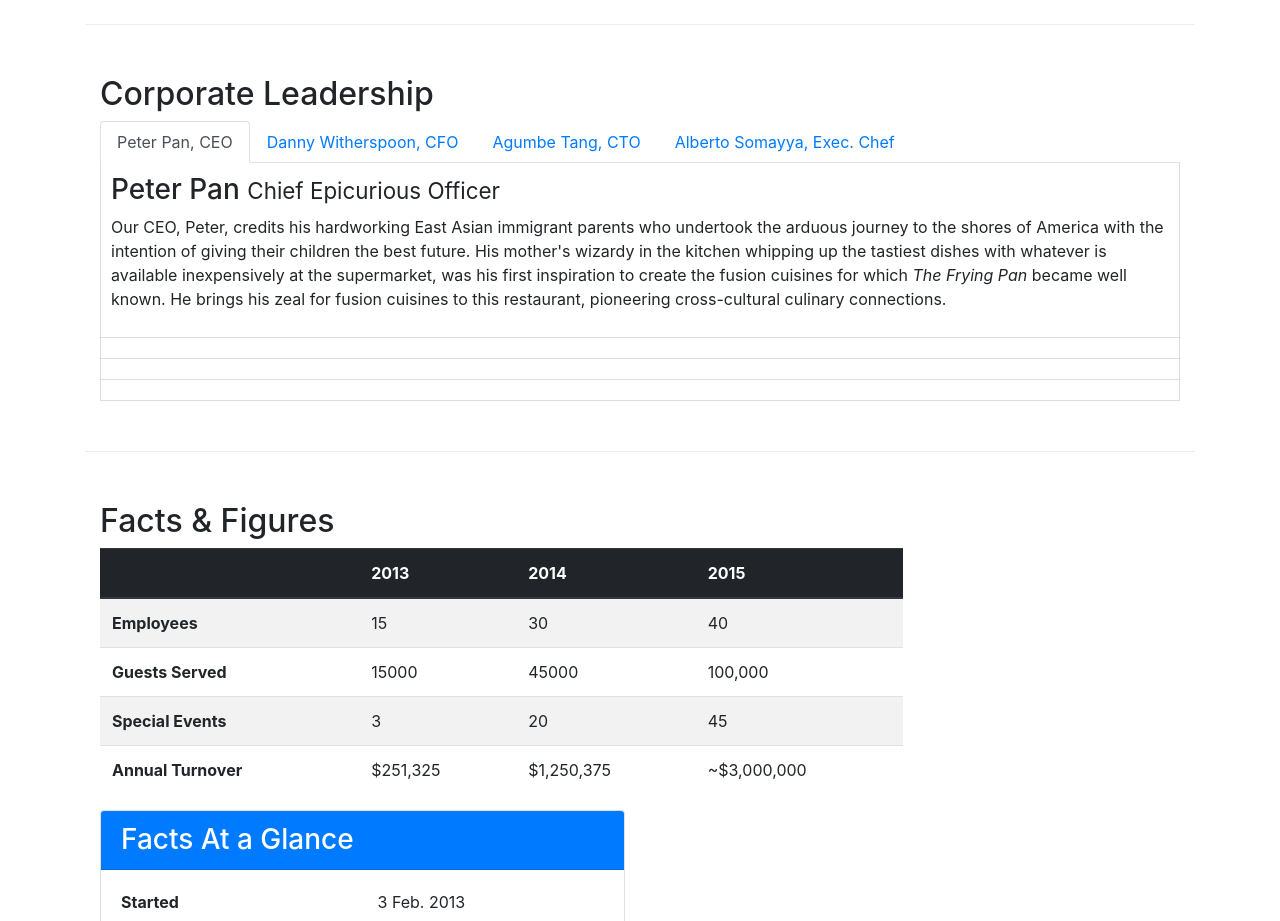
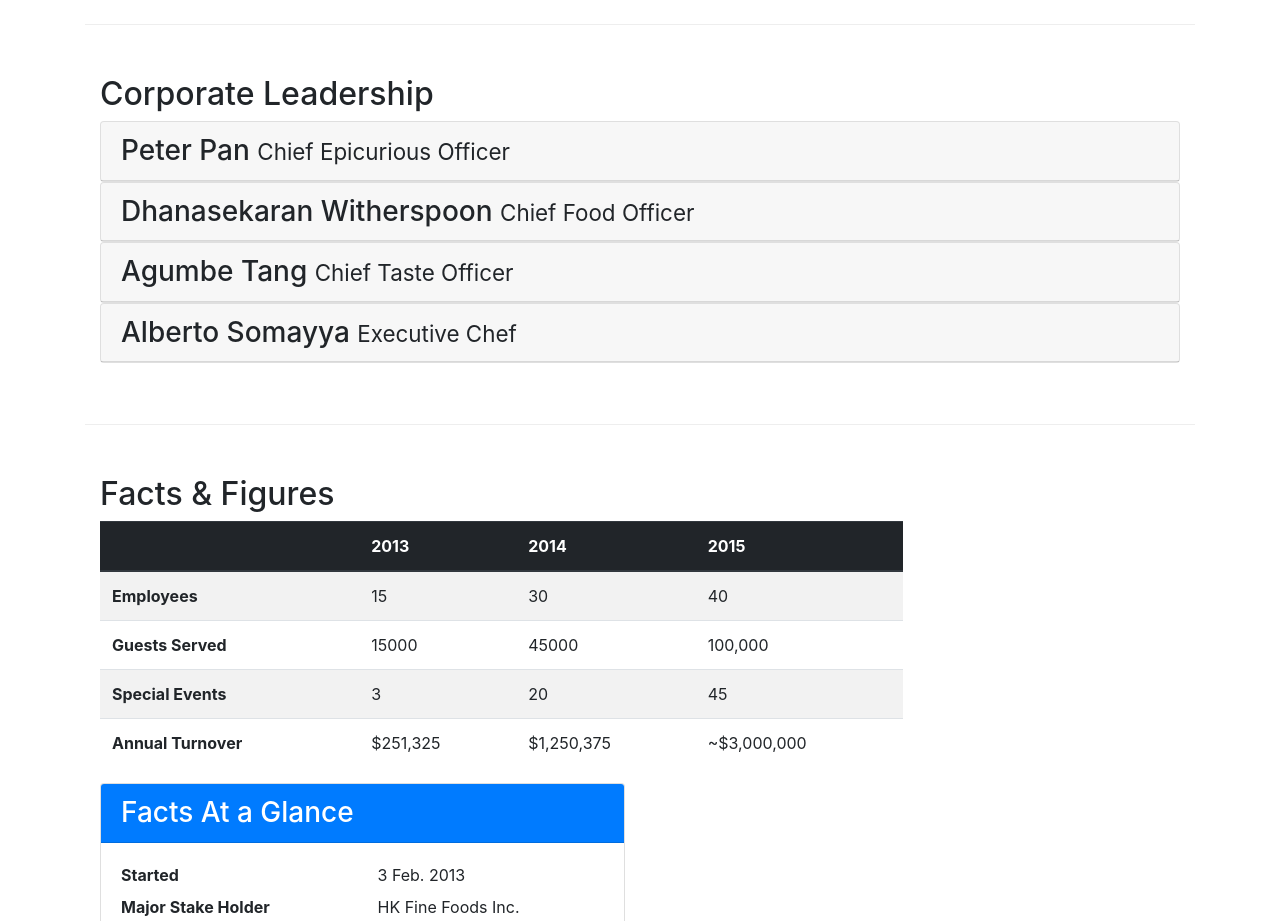
Before and after one commit to DenverEllis/conFusion, a website: page aboutus.html in a window 1280 px wide. Shown: the part 840-1761 px from the top of the page. Drawn offline with nearby package versions, Linux system fonts and the light colour scheme.

Commit message:
Accordion from Guide 13

```diff
--- a/aboutus.html
+++ b/aboutus.html
@@ -87,46 +87,66 @@
         <div class="row row-content">
             <div class="col col-sm col-md">
                 <h2>Corporate Leadership</h2>
-                <ul class="nav nav-tabs">
-                    <li class="nav-item">
-                        <a class="nav-link active" href="#peter"role="tab" data-toggle="tab">Peter Pan, CEO</a>
-                    </li>
-                    <li class="nav-item">
-                        <a class="nav-link" href="#danny" role="tab"data-toggle="tab">Danny Witherspoon, CFO</a>
-                    </li>
-                    <li class="nav-item">
-                        <a class="nav-link" href="#agumbe"role="tab"data-toggle="tab">Agumbe Tang, CTO</a>
-                    </li>
-                    <li class="nav-item">
-                        <a class="nav-link" href="#alberto" role="tab"data-toggle="tab">Alberto Somayya, Exec. Chef</a>
-                    </li>
-                </ul>
 
-                <div class="tab-content">
-                    <div role="tabpanel" class="tab-pane fade show active" id="peter">
-                        <h3>Peter Pan <small>Chief Epicurious Officer</small></h3>
+                <div id="accordion">
+                    <div class="card">
+                        <div class="card-header" role="tab" id="peterhead">
+                            <h3 class="mb-0">
+                                <a data-toggle="collapse" data-target="#peter">
+                                    Peter Pan <small>Chief Epicurious Officer</small>
+                                </a>
+                            </h3>
+                        </div>
+                        <div class="collapse" id="peter" data-parent="#accordion">
+                            <div class="card-body">
                                 <p class="d-none d-sm-block">Our CEO, Peter, credits his hardworking East Asian immigrant parents who undertook the arduous journey to the shores of America with the intention of giving their children the best future. His mother's wizardy in the kitchen whipping up the tastiest dishes with whatever is available inexpensively at the supermarket, was his first inspiration to create the fusion cuisines for which <em>The Frying Pan</em> became well known. He brings his zeal for fusion cuisines to this restaurant, pioneering cross-cultural culinary connections.</p>
                             </div>
                         </div>
+                    </div>
 
-                <div class="tab-content">
-                    <div role="tabpanel" class="tab-pane hide fade" id="danny">
-                        <h3>Dhanasekaran Witherspoon <small>Chief Food Officer</small></h3>
+                    <div class="card">
+                        <div class="card-header" role="tab" id="dannyhead">
+                            <h3 class="mb-0">
+                                <a data-toggle="collapse" data-target="#danny">
+                                    Dhanasekaran Witherspoon <small>Chief Food Officer</small>
+                                </a>
+                            </h3>
+                        </div>
+                        <div class="collapse" id="danny" data-parent="accordion">
+                            <div class="card-body">
                                 <p class="d-none d-sm-block">Our CFO, Danny, as he is affectionately referred to by his colleagues, comes from a long established family tradition in farming and produce. His experiences growing up on a farm in the Australian outback gave him great appreciation for varieties of food sources. As he puts it in his own words, <em>Everything that runs, wins, and everything that stays, pays!</em></p>
                             </div>
                         </div>
+                    </div>
 
-                <div class="tab-content">
-                    <div role="tabpanel" class="tab-pane hide fade" id="agumbe">
-                        <h3>Agumbe Tang <small>Chief Taste Officer</small></h3>
+                    <div class="card">
+                        <div class="card-header" role="tab" id="agumbehead">
+                            <h3 class="mb-0">
+                                <a data-toggle="collapse" data-target="#agumbe">
+                                    Agumbe Tang <small>Chief Taste Officer</small>
+                                </a>
+                            </h3>
+                        </div>
+                        <div class="collapse" id="agumbe" data-parent="accordion">
+                            <div class="card-body">
                                 <p class="d-none d-sm-block">Blessed with the most discerning gustatory sense, Agumbe, our CTO, personally ensures that every dish that we serve meets his exacting tastes. Our chefs dread the tongue lashing that ensues if their dish does not meet his exacting standards. He lives by his motto, <em>You click only if you survive my lick.</em></p>
                             </div>
                         </div>
+                    </div>
 
-                <div class="tab-content">
-                    <div role="tabpanel" class="tab-pane hide fade" id="alberto">
-                        <h3>Alberto Somayya <small>Executive Chef</small></h3>
+                    <div class="card">
+                        <div class="card-header" role="tab" id="albertohead">
+                            <h3 class="mb-0">
+                                <a data-toggle="collapse" data-target="#alberto">
+                                    Alberto Somayya <small>Executive Chef</small>
+                                </a>
+                            </h3>
+                        </div>
+                        <div class="collapse" id="alberto" data-parent="accordion">
+                            <div class="card-body">
                                 <p class="d-none d-sm-block">Award winning three-star Michelin chef with wide International experience having worked closely with whos-who in the culinary world, he specializes in creating mouthwatering Indo-Italian fusion experiences. He says, <em>Put together the cuisines from the two craziest cultures, and you get a winning hit! Amma Mia!</em></p>
+                            </div>
+                        </div>
                     </div>
                 </div>
             </div>
```
Lines whose indentation alone changed are shown as unchanged.
